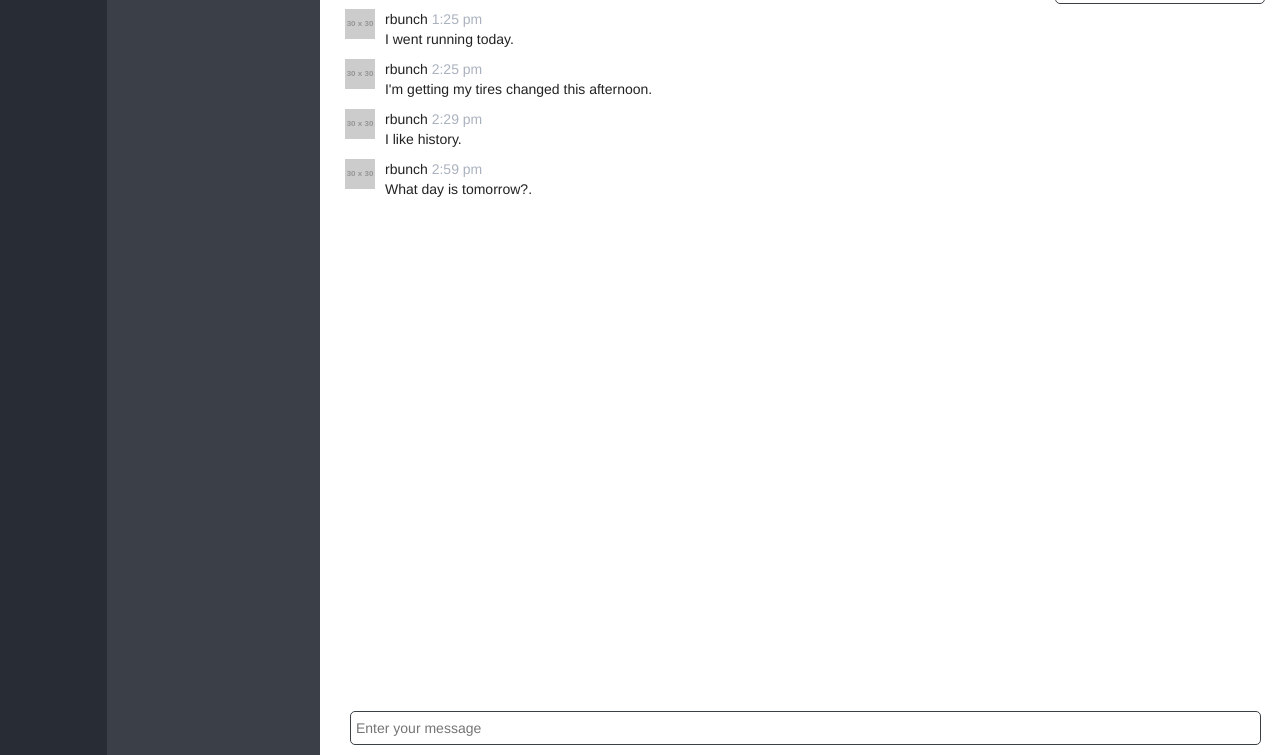
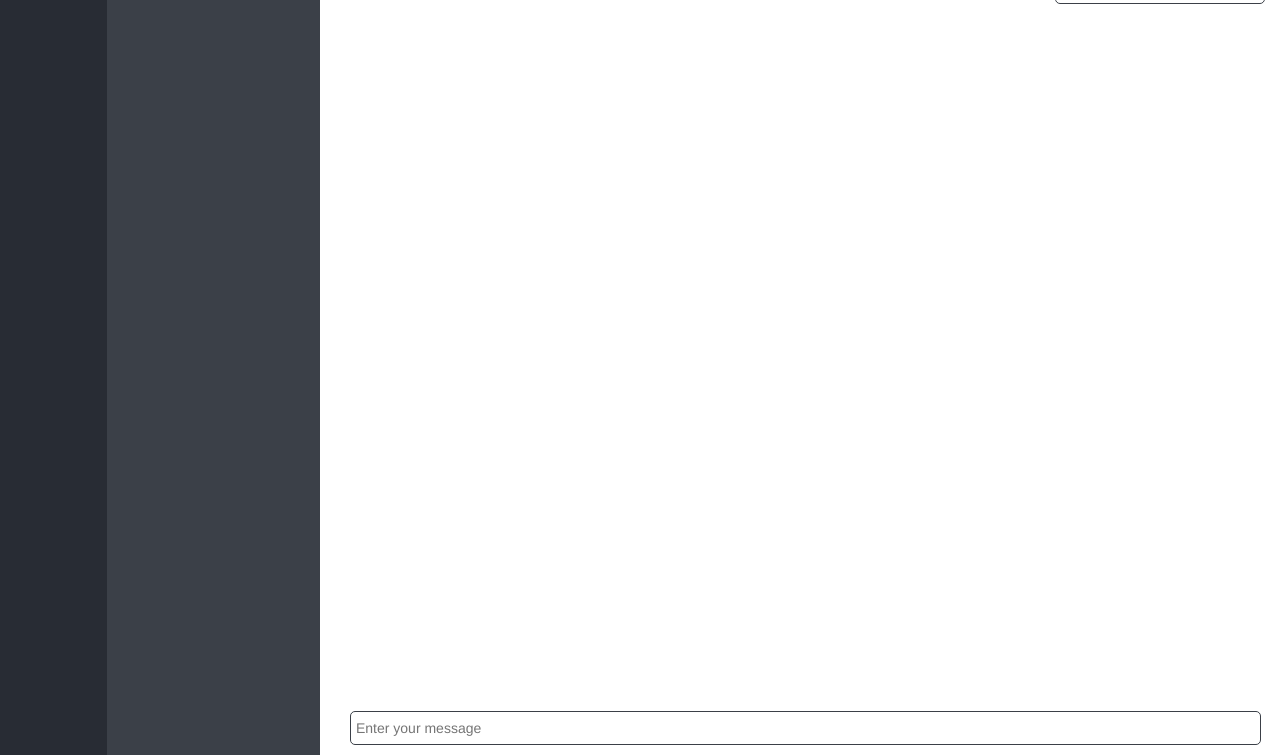
Before and after one commit to diangogav/chat-socket-io, a website: page slack/public/chat.html in a window 1280 px wide. Shown: the part 45-800 px from the top of the page. Drawn offline with nearby package versions, Linux system fonts and the light colour scheme; no server answers; placeholder pictures from the web are drawn by us; files whose address does not match are found by name.

Commit message:
Se almacena y se muestra el histórico de mensajes

```diff
--- a/slack/public/chat.html
+++ b/slack/public/chat.html
@@ -38,43 +38,6 @@
                     </form>
                 </div>
                 <ul id="messages" class="col-sm-12">
-                    <li>
-                        <div class="user-image">
-                            <img src="https://via.placeholder.com/30" />
-                        </div>
-                        <div class="user-message">
-                            <div class="user-name-time">rbunch <span>1:25 pm</span></div>
-                            <div class="message-text">I went running today.</div>
-                        </div>
-                    </li>
-
-                    <li>
-                        <div class="user-image">
-                            <img src="https://via.placeholder.com/30" />
-                        </div>
-                        <div class="user-message">
-                            <div class="user-name-time">rbunch <span>2:25 pm</span></div>
-                            <div class="message-text">I'm getting my tires changed this afternoon.</div>
-                        </div>
-                    </li>
-                    <li>
-                        <div class="user-image">
-                            <img src="https://via.placeholder.com/30" />
-                        </div>
-                        <div class="user-message">
-                            <div class="user-name-time">rbunch <span>2:29 pm</span></div>
-                            <div class="message-text">I like history.</div>
-                        </div>
-                    </li>
-                    <li>
-                        <div class="user-image">
-                            <img src="https://via.placeholder.com/30" />
-                        </div>
-                        <div class="user-message">
-                            <div class="user-name-time">rbunch <span>2:59 pm</span></div>
-                            <div class="message-text">What day is tomorrow?.</div>
-                        </div>
-                    </li>
 
                 </ul>
             </div>
--- a/slack/public/js/joinRoom.js
+++ b/slack/public/js/joinRoom.js
@@ -3,4 +3,15 @@ function joinRoom(roomName){
         console.log(numberOfClients)
         document.querySelector(".curr-room-num-users").innerHTML = `${numberOfClients} <span class="glyphicon glyphicon-user"></span>`;
     });
+
+    nsSocket.on("history", oldMessages => {
+        const messagesDiv = document.querySelector("#messages");
+        messagesDiv.innerHTML = "";
+
+        oldMessages.forEach(msg => {
+            const newMsg = buildHTML(msg);
+            const currentMessages = messagesDiv.innerHTML;
+            messagesDiv.innerHTML = currentMessages + newMsg;
+        });
+    });
 }
```
Also changed, not shown: slack/slack.js (+14 -6 lines).
